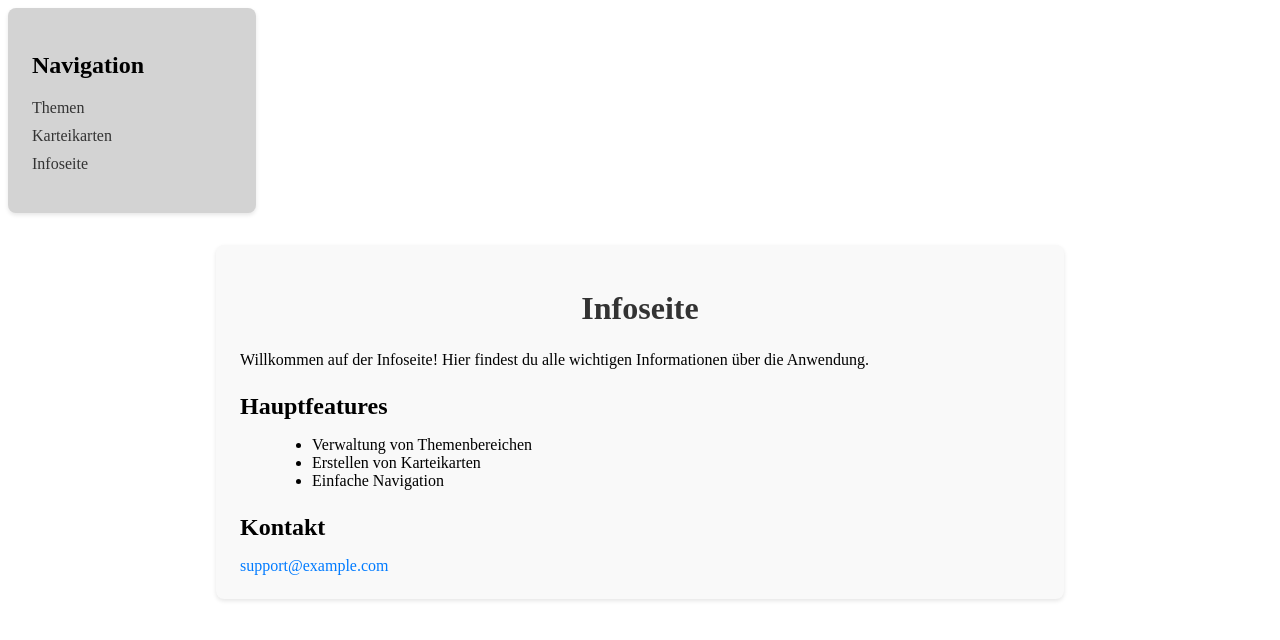
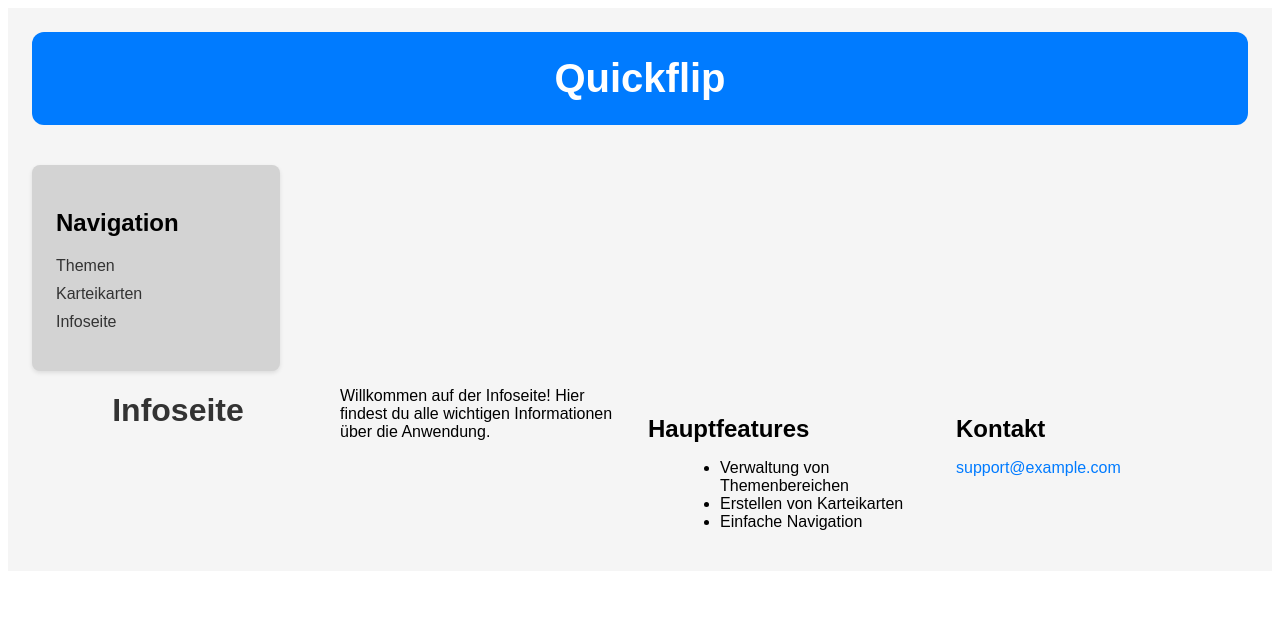
Before and after one commit to JustinKaram04/dhbwka-karteikarten, an Angular app in the folder Frontend/: page /info in a window 1280 px wide. Shown: the top 640 px of the page. Built offline with nearby package versions, Linux system fonts and the light colour scheme.

Commit message:
kleine verbessung an css

```diff
--- a/Frontend/src/app/features/dashboard/dashboard.component.css
+++ b/Frontend/src/app/features/dashboard/dashboard.component.css
@@ -5,20 +5,7 @@
   background-color: #f5f5f5;
 }
 
-/* Header */
-.header {
-  text-align: center;
-  margin-bottom: 2.5rem;
-  background-color: #007bff;
-  color: white;
-  padding: 1.5rem 0;
-  border-radius: 12px;
-}
-.header h1 {
-  font-size: 2.5rem;
-  margin: 0;
-  font-weight: bold;
-}
+
 
 /* Content Layout */
 .content {
--- a/Frontend/src/app/features/dashboard/dashboard.component.html
+++ b/Frontend/src/app/features/dashboard/dashboard.component.html
@@ -1,9 +1,6 @@
 <div class="dashboard">
-    <!-- Header mit Überschrift -->
-    <header class="header">
-      <h1>Quickflip</h1>
-    </header>
 
+  <app-header></app-header>
     <!-- Inhalt -->
     <div class="content">
    <app-sidebar></app-sidebar>
--- a/Frontend/src/app/features/dashboard/dashboard.component.ts
+++ b/Frontend/src/app/features/dashboard/dashboard.component.ts
@@ -2,10 +2,12 @@ import { Component } from '@angular/core';
 import { SidebarComponent } from '../../shared/components/sidebar/sidebar.component';
 import { CardComponent } from '../../shared/card/card.component';
 import { CommonModule } from '@angular/common';
+import { HeaderComponent } from '../../shared/components/header/header.component';
+
 @Component({
   selector: 'app-dashboard',
   standalone: true,
-  imports: [CommonModule, SidebarComponent],
+  imports: [CommonModule, SidebarComponent, HeaderComponent],
   templateUrl: './dashboard.component.html',
   styleUrl: './dashboard.component.css'
 })
--- a/Frontend/src/app/features/info/info.component.css
+++ b/Frontend/src/app/features/info/info.component.css
@@ -1,10 +1,7 @@
 .infoseite-container {
-    max-width: 800px;
-    margin: 2rem auto;
-    padding: 1.5rem;
-    background-color: #f9f9f9;
-    border-radius: 8px;
-    box-shadow: 0 2px 4px rgba(0, 0, 0, 0.1);
+  font-family: Arial, sans-serif;
+  padding: 1.5rem;
+  background-color: #f5f5f5;
   }
 
   .infoseite-container h1 {
@@ -36,3 +33,35 @@
   .infoseite-container a:hover {
     text-decoration: underline;
   }
+
+
+  .topic-container {
+    display: grid;
+    grid-template-columns: repeat(auto-fit, minmax(200px, 1fr));
+    gap: 1rem;
+  }
+  .topic-card {
+    background-color: #f8f9fa;
+    border: 1px solid #e0e0e0;
+    border-radius: 8px;
+    padding: 1rem;
+    text-align: center;
+    transition: border-color 0.3s ease, box-shadow 0.3s ease;
+  }
+  .topic-card:hover {
+    border-color: #84abd4;
+    box-shadow: 0 2px 6px rgba(0, 0, 0, 0.15);
+  }
+  .topic-image {
+    height: 100px;
+    background: linear-gradient(135deg, #e0e0e0, #f8f8f8);
+    border-radius: 8px;
+    margin-bottom: 0.5rem;
+  }
+  .topic-title {
+    font-size: 1rem;
+    font-weight: bold;
+    color: #333;
+    margin-top: 0.5rem;
+    text-transform: uppercase;
+  }
--- a/Frontend/src/app/features/info/info.component.html
+++ b/Frontend/src/app/features/info/info.component.html
@@ -1,6 +1,9 @@
- <app-sidebar></app-sidebar>
+
 <div class="infoseite-container">
-
+   <app-header></app-header>
+   <app-sidebar></app-sidebar>
+   <main class="topics">
+    <div class="topic-container">
     <h1>Infoseite</h1>
     <p>Willkommen auf der Infoseite! Hier findest du alle wichtigen Informationen über die Anwendung.</p>
 
@@ -16,5 +19,6 @@
     <section>
       <h2>Kontakt</h2>
       <a href="mailto:support&#64;example.com">support&#64;example.com</a>
-    </section>
+    </section></div>
+  </main>
   </div>
--- a/Frontend/src/app/features/info/info.component.ts
+++ b/Frontend/src/app/features/info/info.component.ts
@@ -1,9 +1,10 @@
 import { Component } from '@angular/core';
 import { SidebarComponent } from '../../shared/components/sidebar/sidebar.component';
+import { HeaderComponent } from "../../shared/components/header/header.component";
 @Component({
   selector: 'app-info',
   standalone: true,
-  imports: [SidebarComponent],
+  imports: [SidebarComponent, HeaderComponent],
   templateUrl: './info.component.html',
   styleUrl: './info.component.css'
 })
--- /dev/null
+++ b/Frontend/src/app/shared/components/header/header.component.css
@@ -0,0 +1,14 @@
+/* Header */
+.header {
+    text-align: center;
+    margin-bottom: 2.5rem;
+    background-color: #007bff;
+    color: white;
+    padding: 1.5rem 0;
+    border-radius: 12px;
+  }
+  .header h1 {
+    font-size: 2.5rem;
+    margin: 0;
+    font-weight: bold;
+  }
--- /dev/null
+++ b/Frontend/src/app/shared/components/header/header.component.html
@@ -0,0 +1,3 @@
+<header class="header">
+    <h1>Quickflip</h1>
+  </header>
```
Also changed, not shown: Frontend/src/app/shared/components/header/header.component.ts (added, +12 -0 lines), 1 other file (tests, documents, lock files or other folders).
